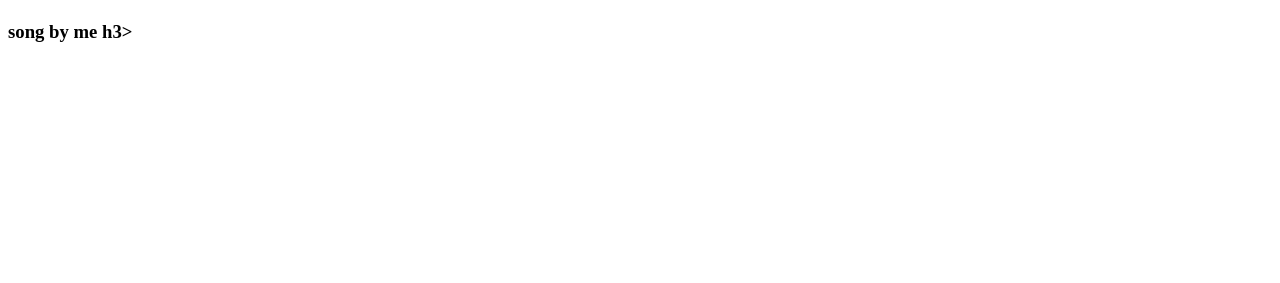
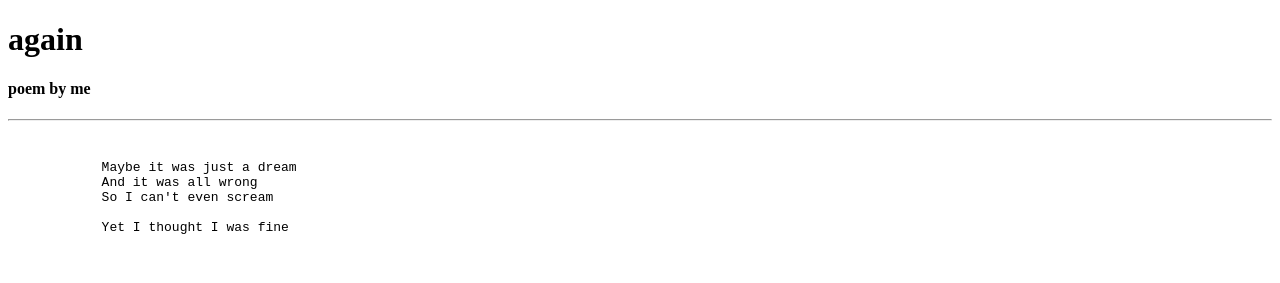
Before and after one commit to Memore-is/Ocean_Zones, a plain HTML site: page poems.html in a window 1280 px wide. Drawn offline with Linux system fonts and the light colour scheme.

Commit message:
learning+stuck

```diff
--- a/poems.html
+++ b/poems.html
@@ -1,10 +1,23 @@
 <!DOCTYPE html>
 <html>
-<head>
+    <head>
     <title>A Guide to Writing Poems</title>
-</head>
+    </head>
     <body>
-        <h1></h1>
-        <h3>song by me </body>h3>
+        <h1>again</h1>
+        <h4>poem by me</h4>
+        <hr>
+        <br>
+        <pre>
+            Maybe it was just a dream
+            And it was all wrong
+            So I can't even scream
+
+            Yet I thought I was fine
+
+            <!--This is all just practice you're not supposed to read this bruh.
+            I have absoltely no idea about what I'm doing right now or what I'll be doing in the future.
+            Please don't waste your time going over all of these, just skip to the final version.-->
+        </pre>
     </body>
 <html>
```
Also changed, not shown: index.html (+13 -1 lines).
